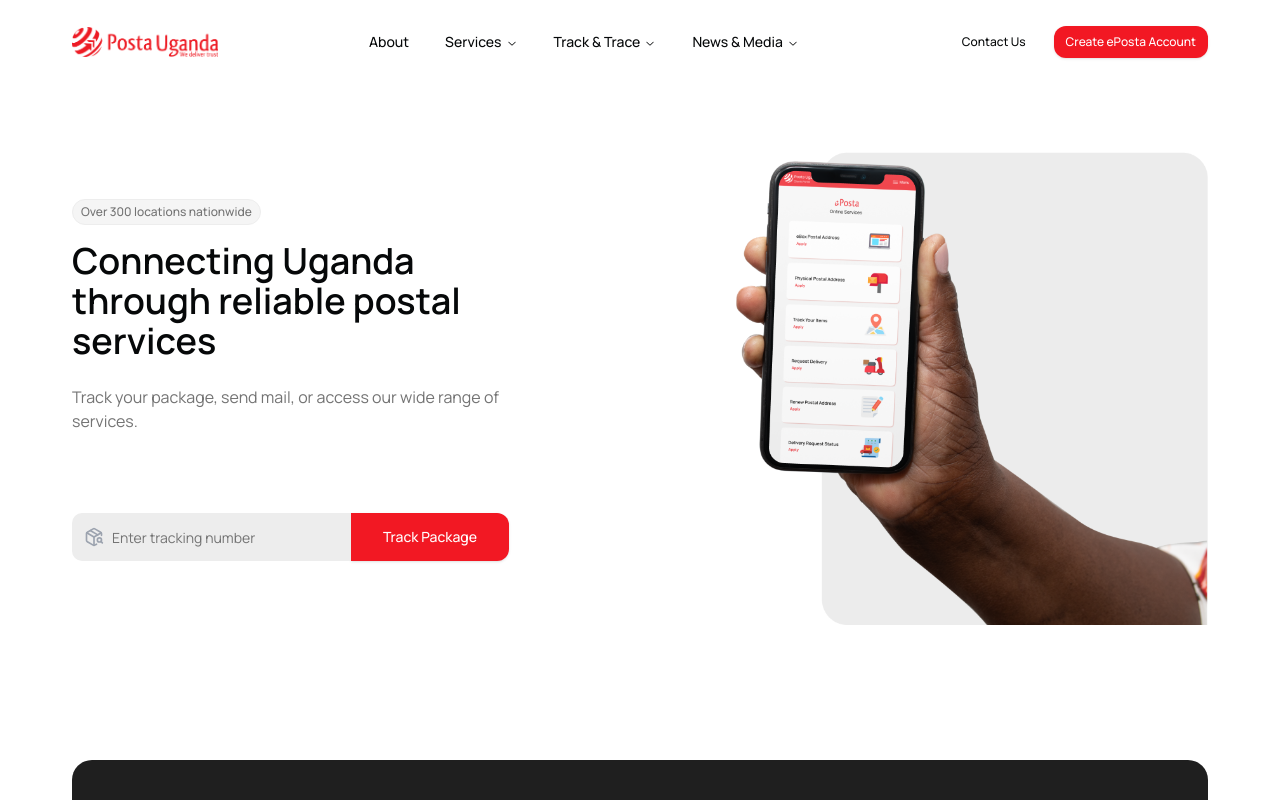
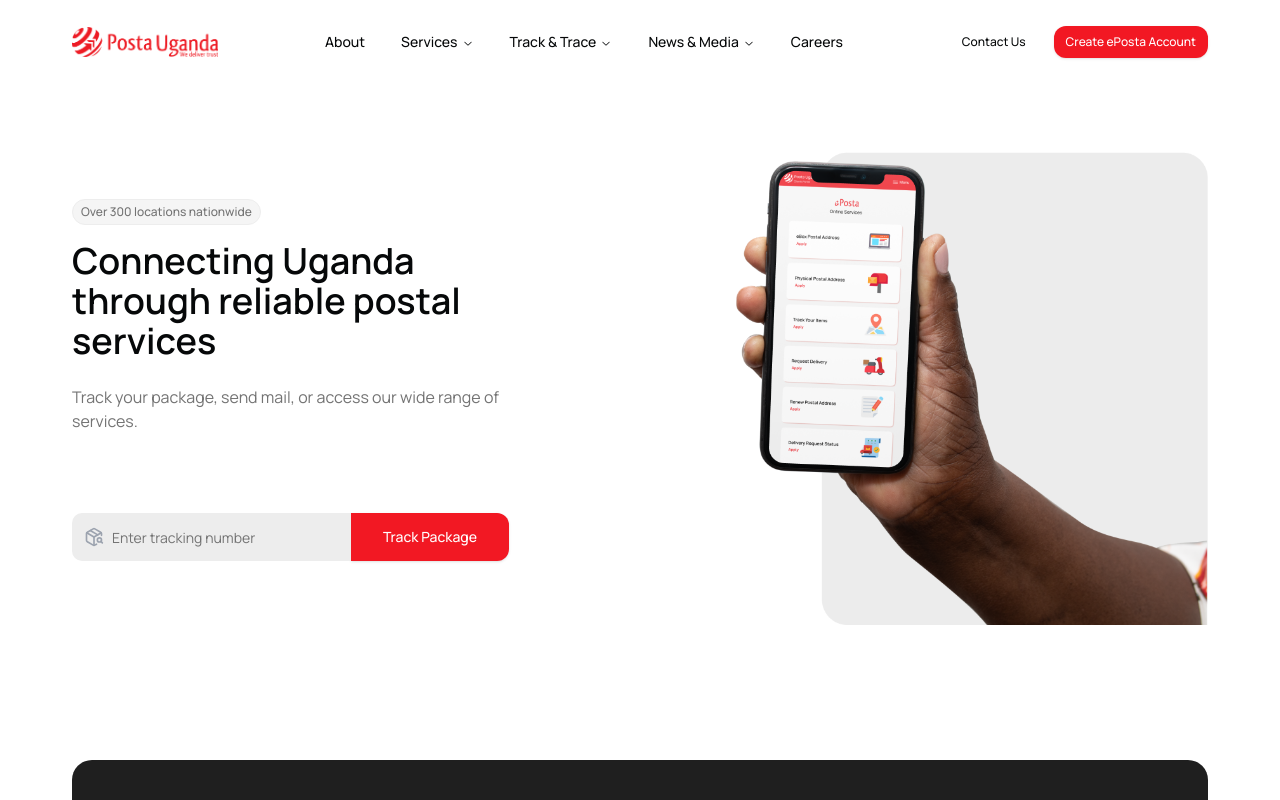
Before and after one commit to xapis-21/posta_uganda, a Next.js app: page / in a window 1280 px wide. Shown: the top 800 px of the page. Built offline with nearby package versions, Linux system fonts and the light colour scheme.

Commit message:
careers in the header

```diff
--- a/components/ Header.tsx
+++ b/components/ Header.tsx
@@ -42,8 +42,7 @@
         isScrolled
           ? "py-2 bg-background/80 backdrop-blur-xl border-b border-border"
           : "py-6",
-        pathname != "/" &&
-          " bg-secondary/95 py-2 backdrop-blur-xl"
+        pathname != "/" && " bg-secondary/95 py-2 backdrop-blur-xl"
       )}
     >
       <Container>
@@ -179,6 +178,18 @@
                   </ul>
                 </NavigationMenuContent>
               </NavigationMenuItem>
+              <NavigationMenuItem>
+                <Link href="/posta-careers" legacyBehavior passHref>
+                  <NavigationMenuLink
+                    className={cn(
+                      navigationMenuTriggerStyle(),
+                      buttonVariants({ variant: "ghost" })
+                    )}
+                  >
+                    Careers
+                  </NavigationMenuLink>
+                </Link>
+              </NavigationMenuItem>
             </NavigationMenuList>
           </NavigationMenu>
 
```
